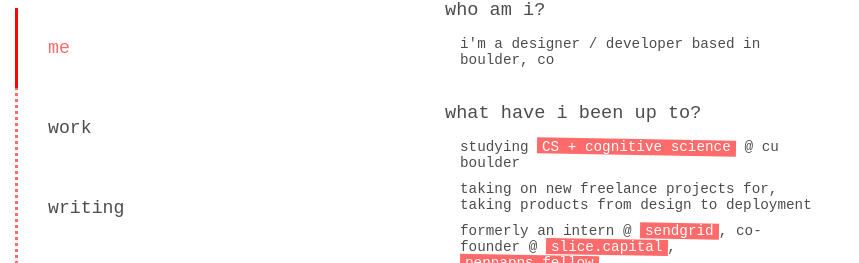
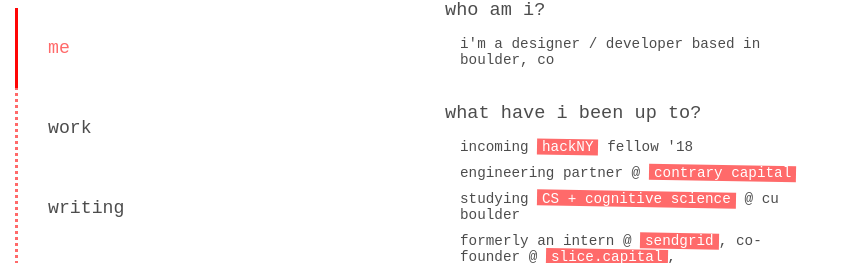
Before and after one commit to krrishd/site, a React (Create React App) app: page / in a window 1280 px wide. Shown: the part 125-388 px from the top of the page, without its empty margins (0-859 px from the left). Built offline with nearby package versions, Linux system fonts and the light colour scheme; no server answers.

Commit message:
new stuff

```diff
--- a/src/Main.js
+++ b/src/Main.js
@@ -91,8 +91,9 @@ class Main extends Component {
         </div>
         <div className="ting where fadeIn">
           <h3 className="cool">what have i been up to?</h3>
+          <p>incoming <a href="//hackny.org" target="_blank"><span>hackNY</span></a> fellow '18</p>
+          <p>engineering partner @ <a href="//contrarycap.com" target="_blank"><span>contrary capital</span></a></p>
           <p>studying <a href="//github.com/krrishd/academic-plan#2017-2018"><span>CS + cognitive science</span></a> @ cu boulder</p>
-          <p>taking on new freelance projects for, taking products from design to deployment</p>
           <p>formerly an intern @ <a href="//sendgrid.com" target="_blank"><span>sendgrid</span></a>, co-founder @ <a href="//slice.capital"><span>slice.capital</span></a>, <a href="http://pennappsfellows.com" target="_blank"><span>pennapps fellow</span></a></p>
         </div>
         <div className="ting other fadeIn">
--- a/src/Writing.js
+++ b/src/Writing.js
@@ -26,7 +26,8 @@ class Writing extends Component {
     this.writing = [
       { title: 'On Mindfulness & Product', link: 'http://telegra.ph/On-Mindfulness--Product-12-03' },
       { title: 'On Attention Span', link: 'http://telegra.ph/On-Attention-Span-12-19' },
-      { title: 'On Inevitabilities', link: 'http://telegra.ph/On-Inevitabilities-02-12' }
+      { title: 'On Inevitabilities', link: 'http://telegra.ph/On-Inevitabilities-02-12' },
+      { title: 'On Democratization of Creativity', link: 'http://telegra.ph/On-Democratization-Of-Creativity-12-27' }
     ];
 
   }
```
Also changed, not shown: 1 other file (tests, documents, lock files or other folders).
